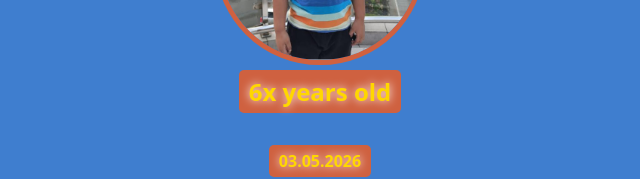
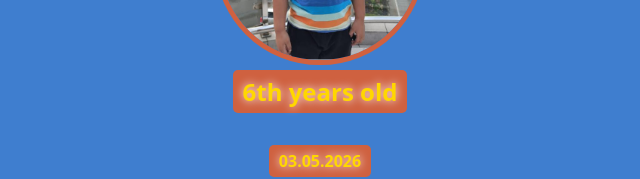
Before and after one commit to antodlsuk-cmd/Birthday-Card, a plain HTML site: page index.html in a window 1280 px wide. Shown: the part 250-429 px from the top of the page, without its empty margins (320-960 px from the left). Drawn offline with Linux system fonts and the light colour scheme; a web font is replaced by a local one.

Commit message:
update from 6x to 6th
updated index.html

```diff
--- a/index.html
+++ b/index.html
@@ -9,7 +9,7 @@
 		<div id="header">
 			<h1 class="txt-shadow">Today is <em>Alex's</em> birthday 🎉</h1>
 			<img id="photo-alex" src="alex.jpg">
-			<h2 id="bday-age" class="txt-shadow">6x years old</h2>
+			<h2 id="bday-age" class="txt-shadow">6th years old</h2>
 			<h4 id="bday-date" class="txt-shadow">03.05.2026</h4>
 		</div>
         <div class="gift-section">
```
